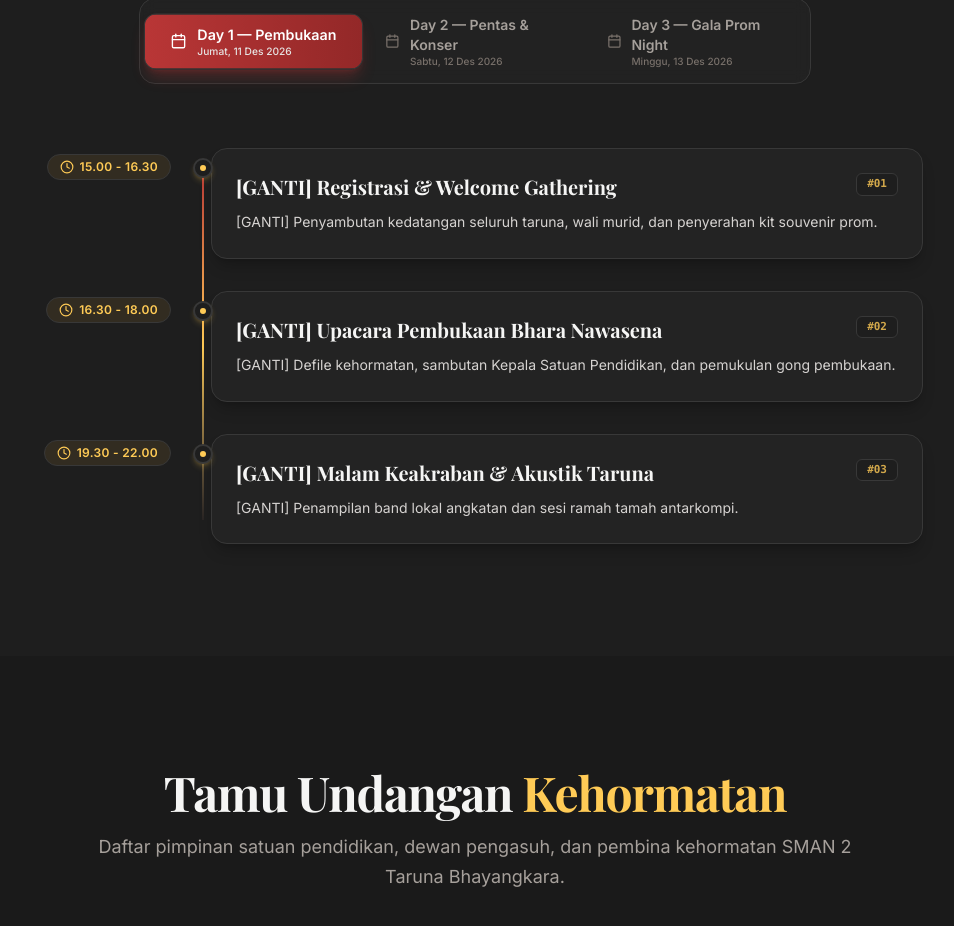
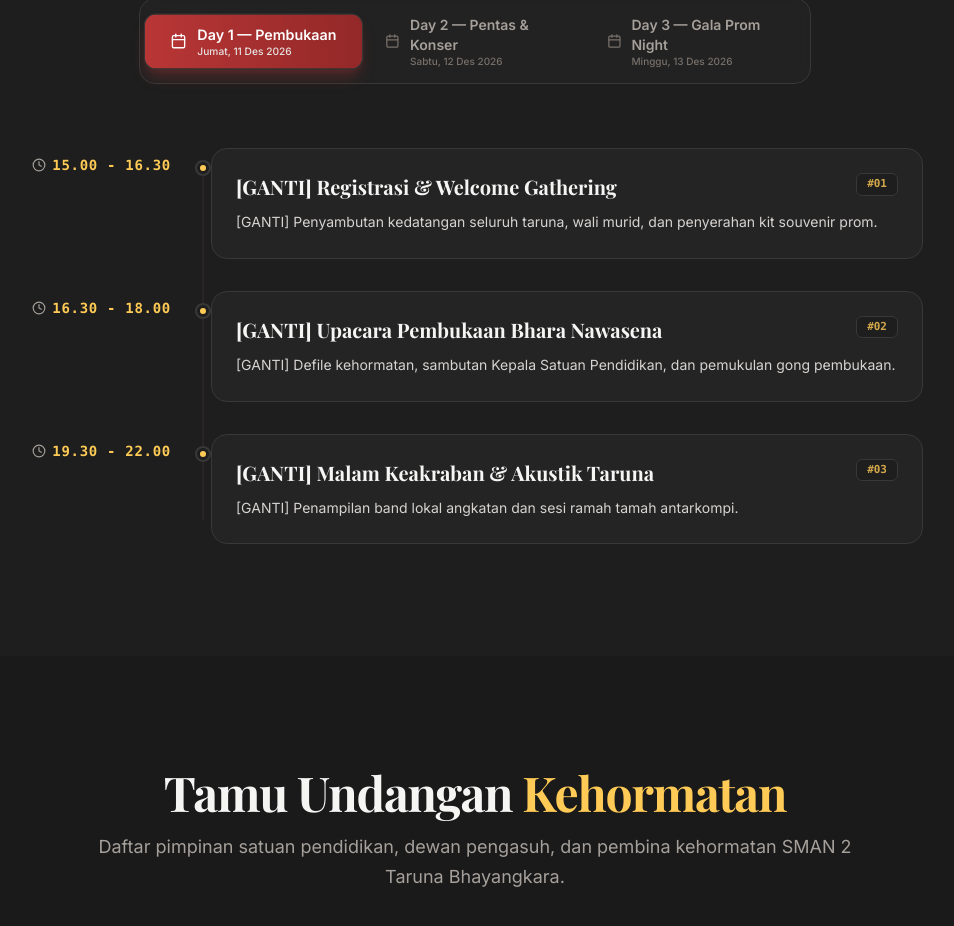
Before and after one commit to codeplyapp/Bharasena, a Next.js app: page / in a window 1280 px wide. Shown: the part 3050-3976 px from the top of the page, without its empty margins (165-1119 px from the left). Built offline with nearby package versions, Linux system fonts and the light colour scheme; a web font is replaced by a local one.

Commit message:
style(rundown): remove glow effects from bullet node, rail, and badges in rundown timeline

```diff
--- a/src/components/sections/RundownSection.tsx
+++ b/src/components/sections/RundownSection.tsx
@@ -61,7 +61,7 @@ export function RundownSection({
         ) : (
           <div className="relative max-w-4xl mx-auto">
             {/* Timeline Vertical Continuous Rail */}
-            <div className="absolute top-6 bottom-6 left-4 sm:left-44 w-[2px] bg-gradient-to-b from-crimson-600 via-gold-400 to-stone-800 -translate-x-1/2" />
+            <div className="absolute top-6 bottom-6 left-4 sm:left-44 w-[2px] bg-stone-800 -translate-x-1/2" />
 
             <div className="space-y-6 sm:space-y-8">
               {filteredItems.map((item, index) => (
@@ -71,19 +71,19 @@ export function RundownSection({
                 >
                   {/* 1. Time Column (Desktop left side, Mobile inline above card) */}
                   <div className="sm:w-36 sm:text-right flex-shrink-0 pt-1.5 pl-10 sm:pl-0">
-                    <div className="inline-flex items-center gap-1.5 px-3 py-1 rounded-full bg-gold-500/10 border border-gold-500/25 text-gold-400 font-semibold text-xs tracking-wide">
-                      <Clock className="w-3.5 h-3.5 flex-shrink-0 text-gold-400" />
+                    <div className="inline-flex items-center gap-1.5 text-gold-400 font-mono text-xs sm:text-sm font-semibold tracking-wider">
+                      <Clock className="w-3.5 h-3.5 flex-shrink-0 text-stone-400" />
                       <span className="whitespace-nowrap">{item.time}</span>
                     </div>
                   </div>
 
-                  {/* 2. Timeline Bullet Node (Anchored exactly on the vertical rail) */}
-                  <div className="absolute left-4 sm:left-44 -translate-x-1/2 top-2 sm:top-2.5 w-5 h-5 rounded-full bg-charcoal-900 border-2 border-gold-400 flex items-center justify-center z-10 group-hover:scale-125 group-hover:border-amber-300 group-hover:bg-gold-400 transition-all shadow-md shadow-gold-400/20">
-                    <div className="w-1.5 h-1.5 rounded-full bg-gold-400 group-hover:bg-charcoal-900" />
+                  {/* 2. Timeline Bullet Node (Clean solid node without glow/shadow) */}
+                  <div className="absolute left-4 sm:left-44 -translate-x-1/2 top-2.5 sm:top-3 w-4 h-4 rounded-full bg-charcoal-900 border-2 border-gold-400 flex items-center justify-center z-10 transition-transform group-hover:scale-110">
+                    <div className="w-1.5 h-1.5 rounded-full bg-gold-400" />
                   </div>
 
                   {/* 3. Event Detail Card */}
-                  <div className="flex-1 ml-10 sm:ml-0 p-5 sm:p-6 rounded-2xl bg-charcoal-850/90 border border-stone-800 transition-all duration-300 group-hover:border-gold-400/40 group-hover:bg-charcoal-800 shadow-lg shadow-black/20">
+                  <div className="flex-1 ml-10 sm:ml-0 p-5 sm:p-6 rounded-2xl bg-charcoal-850 border border-stone-800 transition-colors duration-200 group-hover:border-stone-700 group-hover:bg-charcoal-800">
                     <div className="flex items-start justify-between gap-3 mb-2.5">
                       <h3 className="font-display text-lg sm:text-xl font-bold text-stone-100 group-hover:text-gold-300 transition-colors">
                         {item.title}
```
